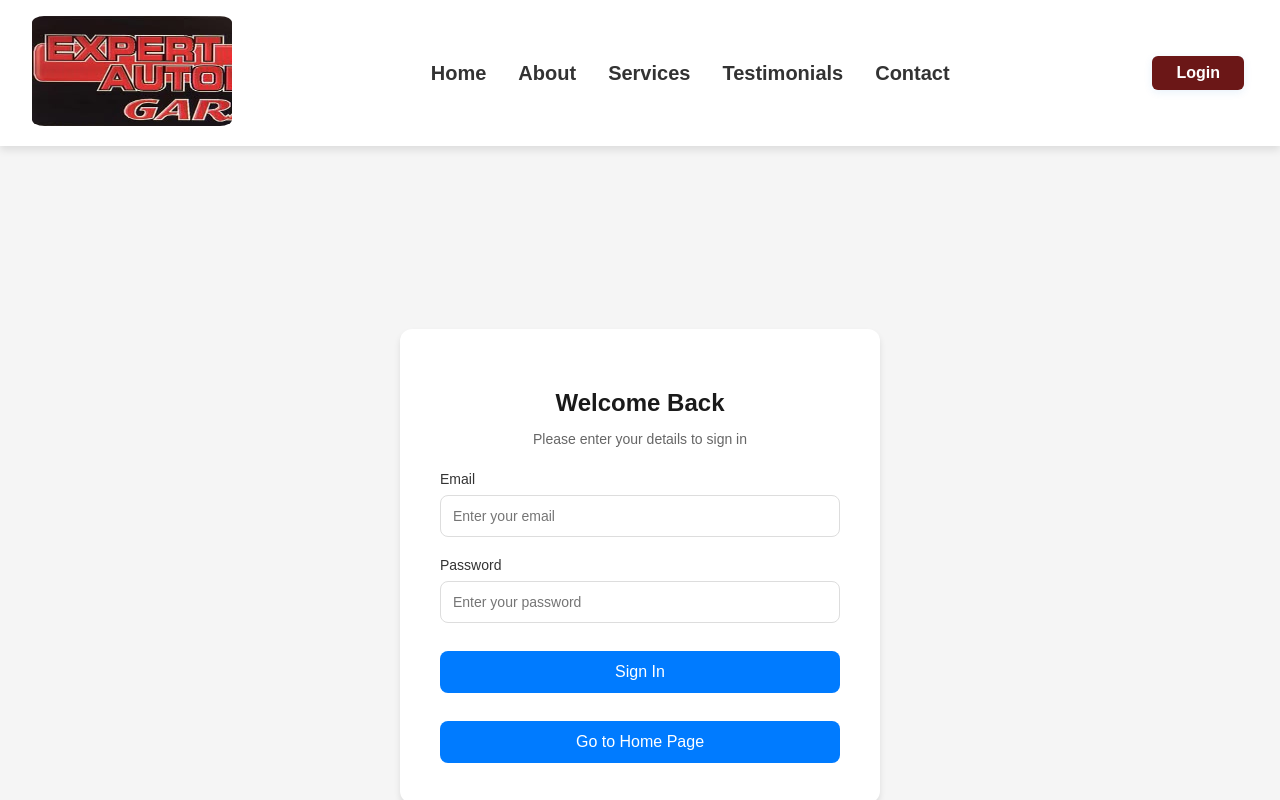
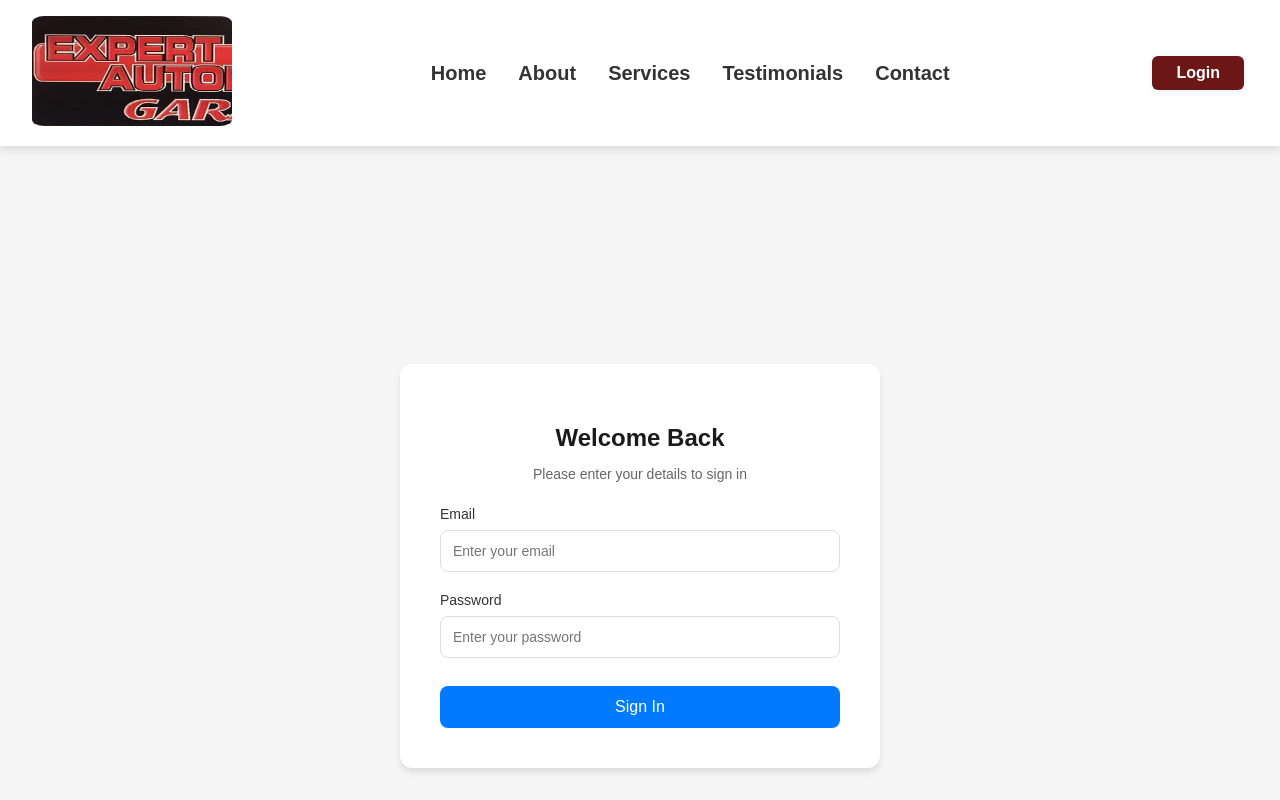
Before and after one commit to ionutpetru4046/Mechanic-Website, a React (Vite) app in the folder frontend/: page /login in a window 1280 px wide. Built offline with nearby package versions, Linux system fonts and the light colour scheme.

Commit message:
few changes

```diff
--- a/frontend/src/components/NavBar.css
+++ b/frontend/src/components/NavBar.css
@@ -5,7 +5,7 @@
   padding: 1rem 2rem;
   position: sticky;
   top: 0;
-  background-color: #fff;
+  background-color: white;
   z-index: 999;
   box-shadow: 0 4px 8px rgba(0, 0, 0, 0.1); /* shadow effect */
 }
--- a/frontend/src/pages/Auth/Login.jsx
+++ b/frontend/src/pages/Auth/Login.jsx
@@ -76,13 +76,6 @@ const Login = () => {
 
           <button type="submit" style={styles.button}>
             Sign In
-          </button>
-          <button
-            type="button"
-            style={styles.button}
-            onClick={() => navigate('/')}
-          >
-            Go to Home Page
           </button>
         </form>
       </div>
--- a/frontend/src/pages/Auth/Register.jsx
+++ b/frontend/src/pages/Auth/Register.jsx
@@ -78,13 +78,6 @@ const Register = () => {
             />
           </div>
           <button type="submit" style={styles.button}>Create Account</button>
-          <button
-            type="button"
-            style={{ ...styles.button, backgroundColor: '#6c757d', marginTop: '8px' }}
-            onClick={() => navigate('/')}
-          >
-            Go to Home Page
-          </button>
         </form>
       </div>
     </div>
```
